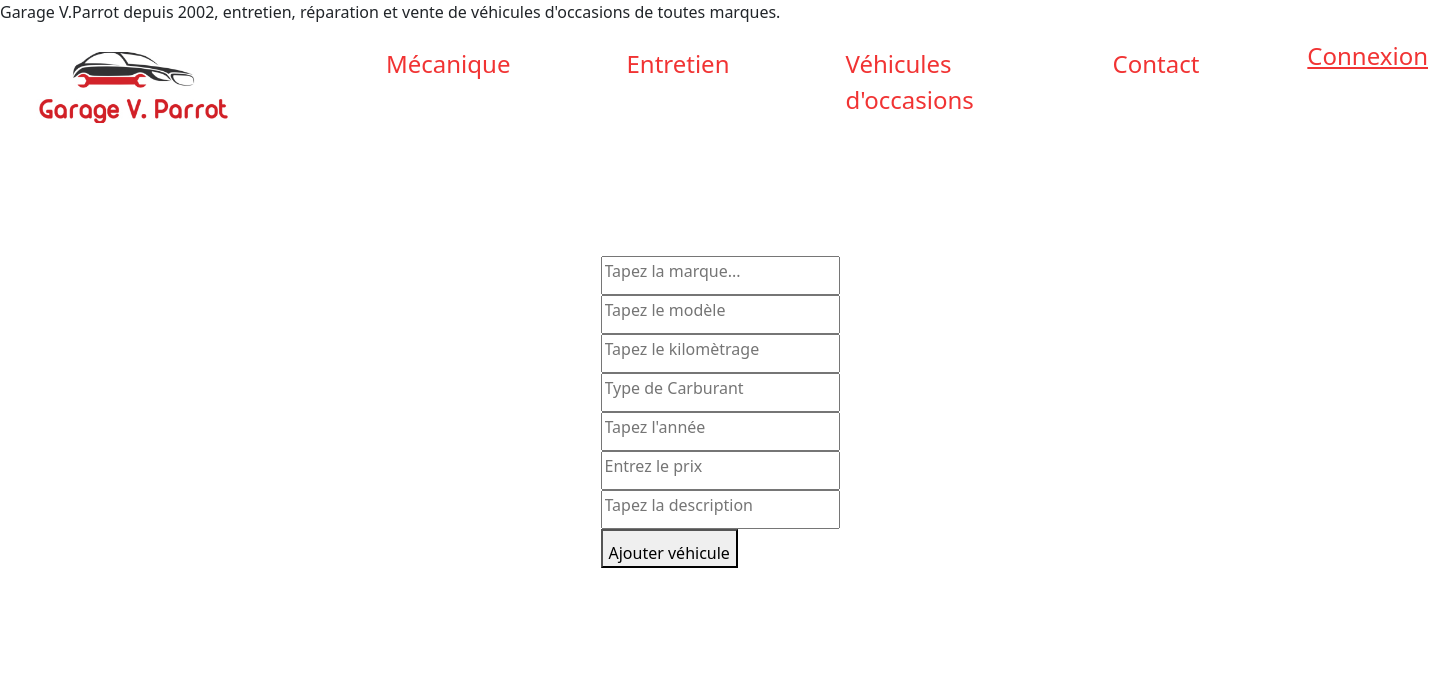
After one commit to NowackiGaetan/Garage_Parrot, a PHP site: page /pageAdmin.php in a window 1440 px wide. The commit adds this page. Shown: the top 699 px of the page. Run offline with PHP 8.4, Linux system fonts and the light colour scheme.

```diff
--- a/main.php
+++ b/main.php
@@ -54,7 +54,7 @@
                  </div>
                 <div class="list-cars">
                     <div class="card active" data-smallprice >
-                        <img src="assets/peugeot-855554_1280.jpg" class="card-img-top" alt="peugeot">
+                        <img src="assets/peugeot.jpg" class="card-img-top" alt="peugeot">
                         <div class="card-body">
                           <h5 class="card-title">Peugeot 206cc</h5>
                           <div class="description-cars">
@@ -74,7 +74,7 @@
                         </div>
                       </div>
                       <div class="card active" data-mediumprice >
-                        <img src="assets/auto-383897_1280.jpg" class="card-img-top" alt="audi">
+                        <img src="assets/audi.jpg" class="card-img-top" alt="audi">
                         <div class="card-body">
                           <h5 class="card-title">Audi A1</h5>
                           <div class="description-cars">
@@ -94,7 +94,7 @@
                         </div>
                       </div>
                       <div class="card active" data-bigprice>
-                        <img src="assets/clio.jpg" class="card-img-top" alt="clio">
+                        <img src="assets/renault.jpg" class="card-img-top" alt="clio">
                         <div class="card-body">
                           <h5 class="card-title">Renault Clio</h5>
                           <div class="description-cars">
--- /dev/null
+++ b/pageAdmin.php
@@ -0,0 +1,54 @@
+<?php
+
+include ('meta.php');
+include ('header.php');
+
+if (isset($_POST['addCar'])) {
+    include ('actions/database.php');
+    $NOW=date('Y-m-d H:i:s');
+    $req= $pdo->prepare("INSERT INTO cars (brand, model, kilometrage, fuel, year, price, description, dateAjout) VALUES (:brand, :model, :kilometrage, :fuel, :year, :price, :description, :dateAjout)");
+    $req->bindParam(':brand', $_POST['brand']);
+    $req->bindParam(':model', $_POST['model']);
+    $req->bindParam(':kilometrage', $_POST['kilometrage']);
+    $req->bindParam(':fuel', $_POST['fuel']);
+    $req->bindParam(':year', $_POST['year']);
+    $req->bindParam(':price', $_POST['price']);
+    $req->bindParam(':description', $_POST['description']);
+    $req->bindParam(':dateAjout', $NOW);
+    $req->execute();
+
+    header('Location: test.php');
+}
+
+
+?>
+<div class="containerCarAdd">
+    <div class="carAdd">
+        <form method="POST">
+            <div>
+            <input type="text" id="brand" name="brand" placeholder="Tapez la marque...">
+            </div>
+            <div>
+            <input type="text" id="model" name="model" placeholder="Tapez le modèle">
+            </div>
+            <div>
+            <input type="text" id="kilometrage" name="kilometrage" placeholder="Tapez le kilomètrage">
+            </div>
+            <div>
+            <input type="text" id="fuel" name="fuel" placeholder="Type de Carburant">
+            </div>
+            <div>
+            <input type="text" id="year" name="year" placeholder="Tapez l'année">
+            </div>
+            <div>
+            <input type="text" id="price" name="price" placeholder="Entrez le prix">
+            </div>
+            <div>
+            <input type="text" id="descrption" name="description" placeholder="Tapez la description">
+            </div>
+
+            <button type="submit" name="addCar" id="addCar">Ajouter véhicule</button>
+
+        </form>
+    </div>
+</div>
--- a/style/style.css
+++ b/style/style.css
@@ -32,13 +32,21 @@ body {
   color: #0D0E0E;
 }
 
-/*------------Connexion---------*/
-.cnx {
+/*------------Connexion/pageAdmin---------*/
+.cnx, .carAdd {
   height: 70%;
   width: 100%;
   display: flex;
   justify-content: center;
   align-items: center;
+}
+
+.carAdd input {
+  padding-bottom: 10px;
+}
+
+#addCar {
+  padding-top: 10px;
 }
 
 /*-----------------Main-----------------*/
@@ -179,4 +187,9 @@ footer span {
   position: absolute;
   right: 5px;
   top: 5px;
+}
+
+/*-----------------tesbdd---------------*/
+.testbdd {
+  height: 100vh;
 }/*# sourceMappingURL=style.css.map */
--- a/style/style.scss
+++ b/style/style.scss
@@ -38,15 +38,26 @@ $myBlack:#0D0E0E;
     color: $myBlack;
 }
 
-/*------------Connexion---------*/
+/*------------Connexion/pageAdmin---------*/
 
-.cnx{
+.cnx, .carAdd {
     height: 70%;
     width: 100%;
     display: flex;
     justify-content: center;
     align-items: center;
 }
+
+
+.carAdd input{
+    padding-bottom: 10px;
+}
+
+#addCar{
+    padding-top: 10px;
+}
+
+
 
 /*-----------------Main-----------------*/
 main{
@@ -189,3 +200,8 @@ footer span{
     right: 5px;
     top: 5px;
 }
+
+/*-----------------tesbdd---------------*/
+.testbdd{
+    height: 100vh;
+}
```
Also changed, not shown: actions/loginAction.php (+6 -5 lines), connexion.php (+12 -1 lines), export.php (added, +7 -0 lines), test.php (added, +45 -0 lines), articles/data.php (added), assets/audi.jpg (renamed from assets/auto-383897_1280.jpg), assets/peugeot.jpg (renamed from assets/peugeot-855554_1280.jpg), assets/renault.jpg (renamed from assets/clio.jpg), 1 other file.
